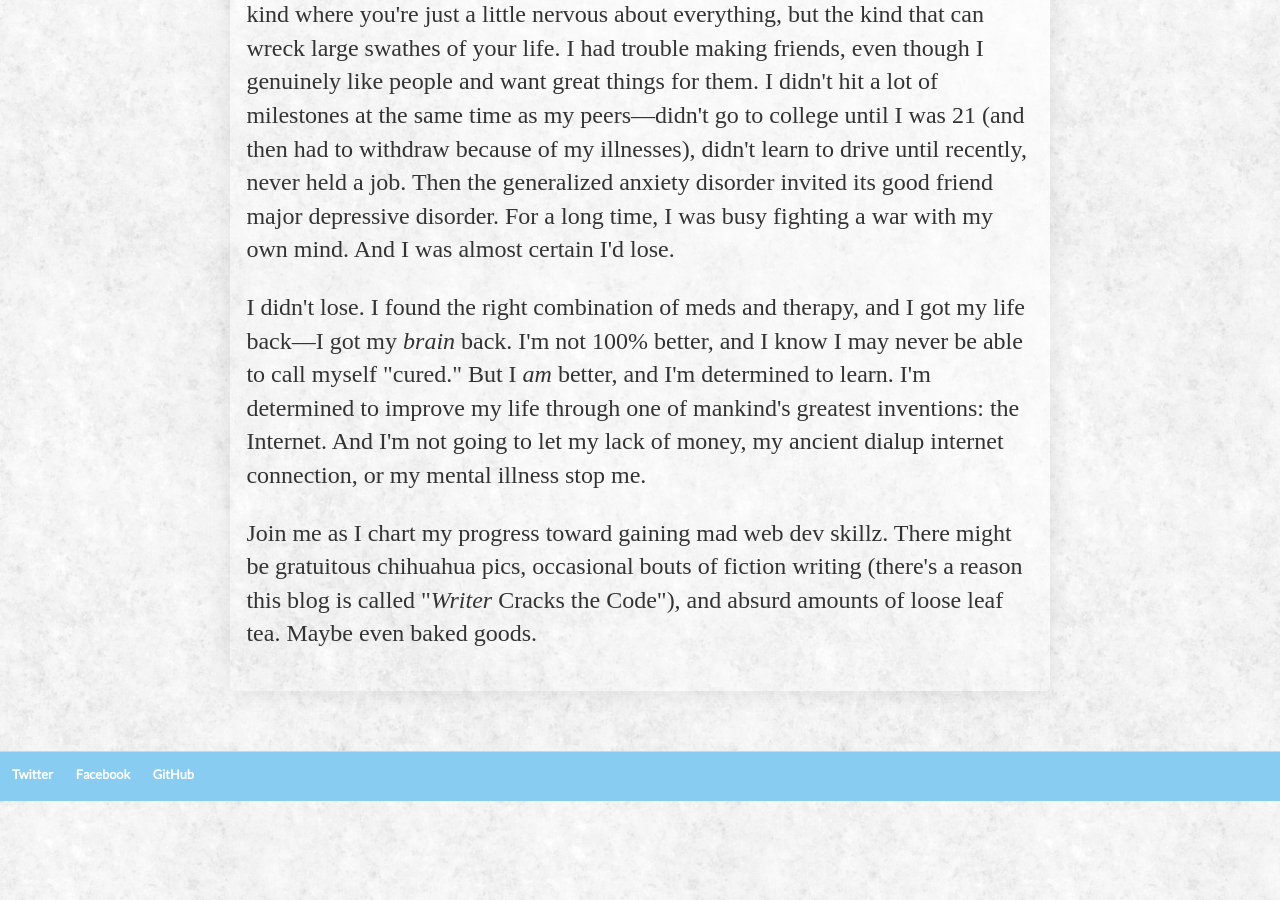
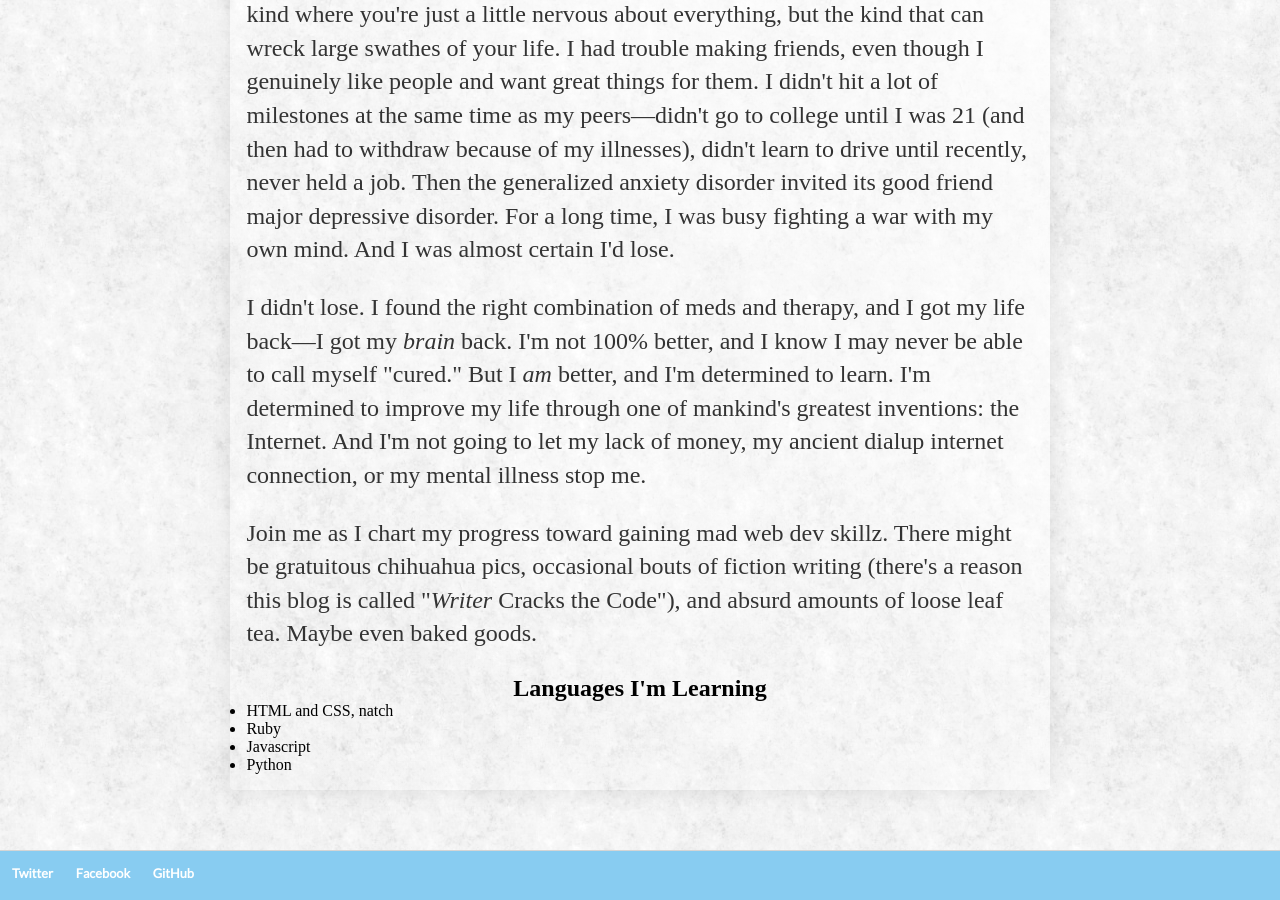
Before and after one commit to morrisa-n/morrisa-n.github.io, a Jekyll site: the page built from about/index.html, in a window 1280 px wide and 900 px high, scrolled down 989 px. Built offline with Jekyll 4.4.1, drawn with Linux system fonts in a browser that asks for light colours.

Commit message:
About page

```diff
--- a/about/index.html
+++ b/about/index.html
@@ -18,5 +18,13 @@
 <p>I didn't lose. I found the right combination of meds and therapy, and I got my life back&mdash;I got my <em>brain</em> back. I'm not 100% better, and I know I may never be able to call myself "cured." But I <em>am</em> better, and I'm determined to learn. I'm determined to improve my life through one of mankind's greatest inventions: the Internet. And I'm not going to let my lack of money, my ancient dialup internet connection, or my mental illness stop me.</p>
 
 <p>Join me as I chart my progress toward gaining mad web dev skillz. There might be gratuitous chihuahua pics, occasional bouts of fiction writing (there's a reason this blog is called "<em>Writer</em> Cracks the Code"), and absurd amounts of loose leaf tea. Maybe even baked goods.</p>
+
+<h2>Languages I'm Learning</h2>
+<ul>
+    <li>HTML and CSS, natch</li>
+    <li>Ruby</li>
+    <li>Javascript</li>
+    <li>Python</li>
+</ul>
 </div>
 </div>
```
